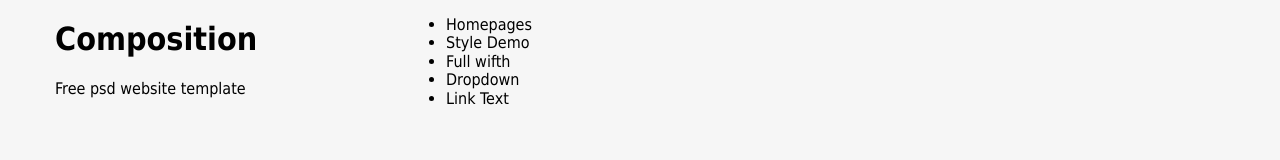
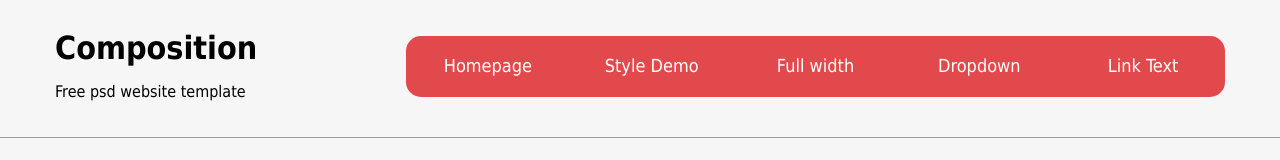
Before and after one commit to mohamedchibani/sass-practical, a plain HTML site: page index.html in a window 1280 px wide. Drawn offline with Linux system fonts and the light colour scheme.

Commit message:
header and best practice part 3

```diff
--- a/css/sass/layout/_header.scss
+++ b/css/sass/layout/_header.scss
@@ -1,8 +1,13 @@
 .header {
+  padding: 20px 0;
+  overflow: hidden;
+  border-bottom: 1px solid $greyColor;
   .logo {
     width: 30%;
     float: $float-left;
     h1 {
+      margin-bottom: 0;
+      margin-top: 10px;
     }
     p {
     }
@@ -11,7 +16,22 @@
   .navbar {
     width: 70%;
     float: $float-left;
+    background-color: $redColor;
+    border-radius: 15px;
     li {
+      width: 20%;
+      float: $float-left;
+      font-size: 18px;
+      text-align: center;
+      a {
+        display: block;
+        padding: 20px 10px;
+        color: #fff;
+        text-decoration: none;
+        &:hover {
+          color: #ddd;
+        }
+      }
     }
   }
 }
--- a/css/sass/pages/_globalpage.scss
+++ b/css/sass/pages/_globalpage.scss
@@ -5,3 +5,9 @@ body {
     size: 16px;
   }
 }
+
+ul,
+ol {
+  list-style: none;
+  padding: 0;
+}
--- a/index.html
+++ b/index.html
@@ -21,11 +21,11 @@
           <p>Free psd website template</p>
         </div>
         <ul class="navbar">
-          <li>Homepages</li>
-          <li>Style Demo</li>
-          <li>Full wifth</li>
-          <li>Dropdown</li>
-          <li>Link Text</li>
+          <li><a href="#">Homepage</a></li>
+          <li><a href="#">Style Demo</a></li>
+          <li><a href="#">Full width</a></li>
+          <li><a href="#">Dropdown</a></li>
+          <li><a href="#">Link Text</a></li>
         </ul>
       </div>
     </div>
```
Also changed, not shown: css/homepage.css, 1 other file.
